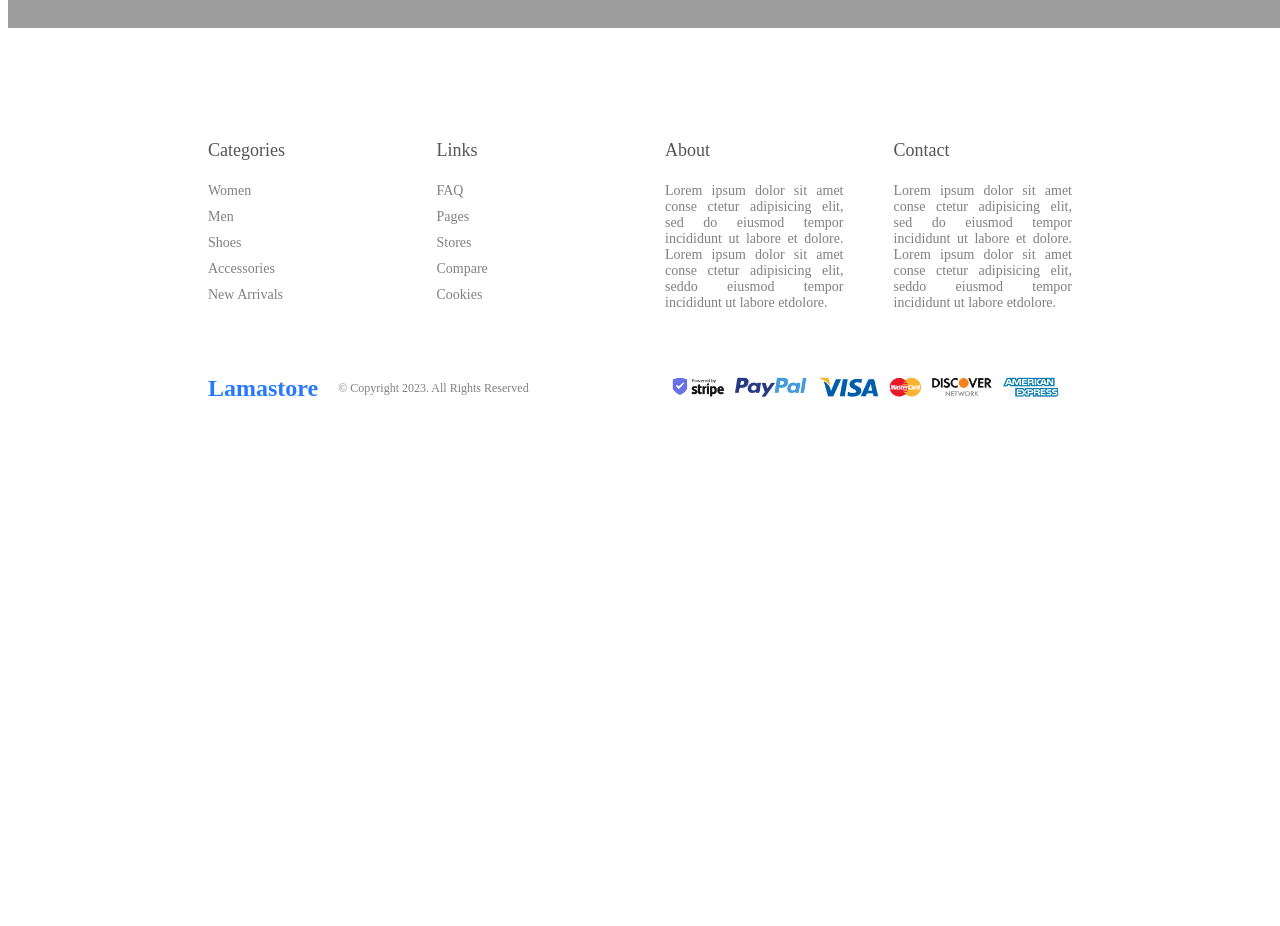
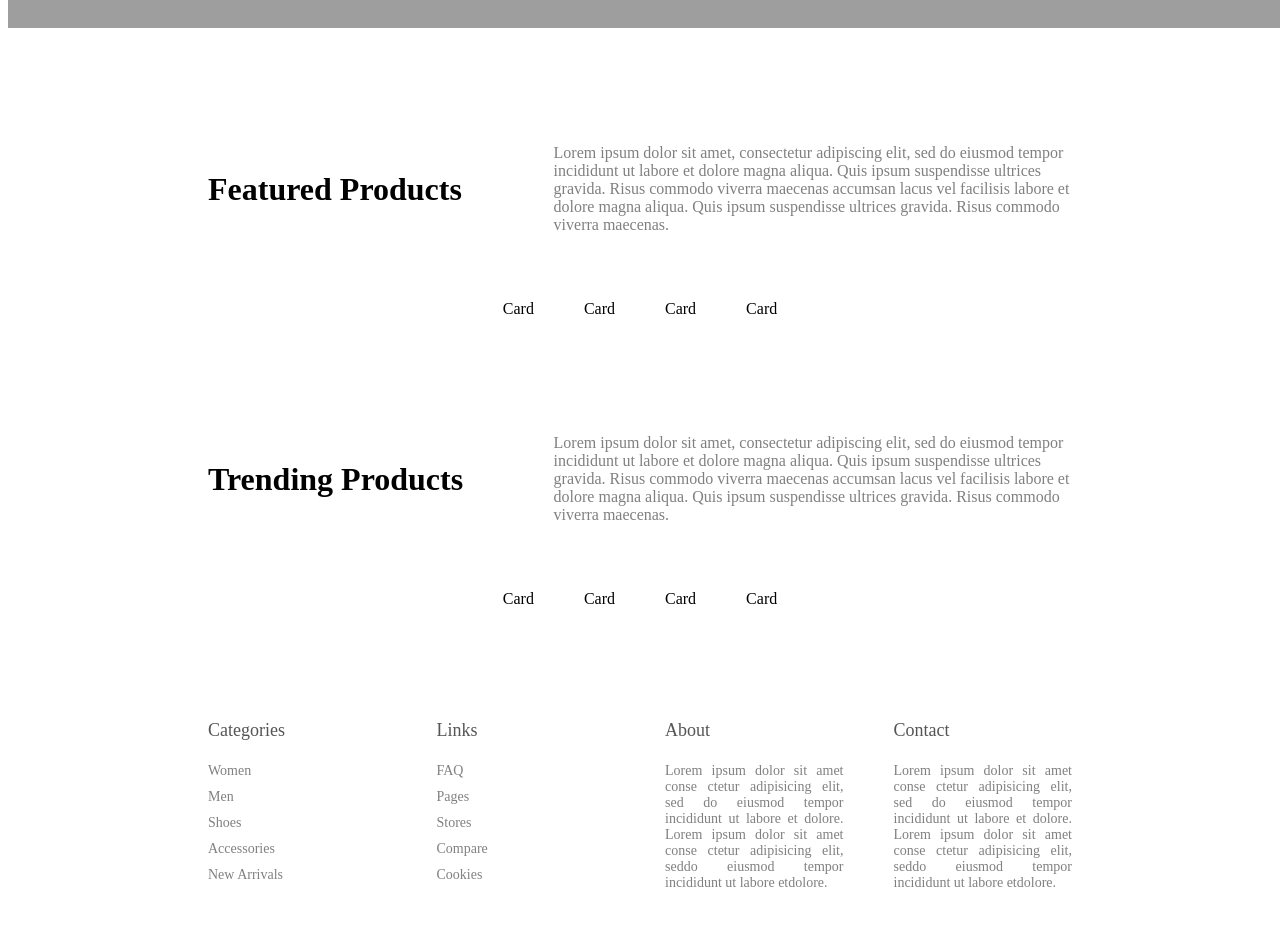
Before and after one commit to Skeeb32/MyShop, a React (Create React App) app in the folder client/: page / in a window 1280 px wide. Shown: the part 780-1706 px from the top of the page. Before the commit the page ends 1215 px from the top, so only its background shows below. Built offline with nearby package versions, Linux system fonts and the light colour scheme; grey boxes are pictures that could not be loaded.

Commit message:
Cards Start

```diff
--- /dev/null
+++ b/client/src/components/Card/Card.jsx
@@ -0,0 +1,10 @@
+import React from 'react'
+import "./Card.scss"
+
+function Card() {
+  return (
+    <div className='card'>Card</div>
+  )
+}
+
+export default Card
--- /dev/null
+++ b/client/src/components/Card/Card.scss
@@ -0,0 +1 @@
+.card{}
--- /dev/null
+++ b/client/src/components/FeaturedProducts/FeaturedProducts.jsx
@@ -0,0 +1,62 @@
+import React from 'react';
+import Card from '../Card/Card';
+import './FeaturedProducts.scss';
+
+function FeaturedProducts({type}) {
+  const data = [
+    {
+      id: 1,
+      img: 'https://images.pexels.com/photos/1972115/pexels-photo-1972115.jpeg?auto=compress&cs=tinysrgb&w=1600',
+      img2: 'https://images.pexels.com/photos/1163194/pexels-photo-1163194.jpeg?auto=compress&cs=tinysrgb&w=1600',
+      title: 'Long Sleeve Graphic T-Shirt',
+      isNew: true,
+      oldPrice: 19,
+      price: 12,
+    },
+    {
+      id: 2,
+      img: 'https://images.pexels.com/photos/1759622/pexels-photo-1759622.jpeg?auto=compress&cs=tinysrgb&w=1600',
+      title: 'Coat',
+      isNew: true,
+      oldPrice: 19,
+      price: 12,
+    },
+    {
+      id: 3,
+      img: 'https://images.pexels.com/photos/1457983/pexels-photo-1457983.jpeg?auto=compress&cs=tinysrgb&w=1600',
+      title: 'Skirt',
+      isNew: true,
+      oldPrice: 19,
+      price: 12,
+    },
+    {
+      id: 4,
+      img: 'https://images.pexels.com/photos/2065200/pexels-photo-2065200.jpeg?auto=compress&cs=tinysrgb&w=1600',
+      title: 'Skirt',
+      isNew: true,
+      oldPrice: 19,
+      price: 12,
+    },
+  ];
+  return (
+    <div className="featuredProducts">
+      <div className="top">
+        <h1>{type} products</h1>
+        <p>
+          Lorem ipsum dolor sit amet, consectetur adipiscing elit, sed do
+          eiusmod tempor incididunt ut labore et dolore magna aliqua. Quis ipsum
+          suspendisse ultrices gravida. Risus commodo viverra maecenas accumsan
+          lacus vel facilisis labore et dolore magna aliqua. Quis ipsum
+          suspendisse ultrices gravida. Risus commodo viverra maecenas.
+        </p>
+      </div>
+      <div className="bottom">
+        {data.map((item) => (
+          <Card item={item} key={item.id} />
+        ))}
+      </div>
+    </div>
+  );
+}
+
+export default FeaturedProducts;
--- /dev/null
+++ b/client/src/components/FeaturedProducts/FeaturedProducts.scss
@@ -0,0 +1,26 @@
+.featuredProducts {
+  margin: 100px 200px;
+
+  .top {
+    display: flex;
+    align-items: center;
+    justify-content: space-between;
+    margin-bottom: 50px;
+
+    h1 {
+      flex: 2;
+      text-transform: capitalize;
+    }
+
+    p{
+      flex:3;
+      color:gray
+    }
+  }
+
+  .bottom{
+    display: flex;
+    justify-content: center;
+    gap: 50px;
+  }
+}
--- a/client/src/pages/Home/Home.jsx
+++ b/client/src/pages/Home/Home.jsx
@@ -1,13 +1,15 @@
 import React from 'react';
+import FeaturedProducts from '../../components/FeaturedProducts/FeaturedProducts';
 import Slider from '../../components/Slider/Slider';
 import './Home.scss';
-
-function Home() {
+const Home = () => {
   return (
     <div className="home">
       <Slider />
+      <FeaturedProducts type="featured" />
+      <FeaturedProducts type="trending" />
     </div>
   );
-}
+};
 
 export default Home;
```
